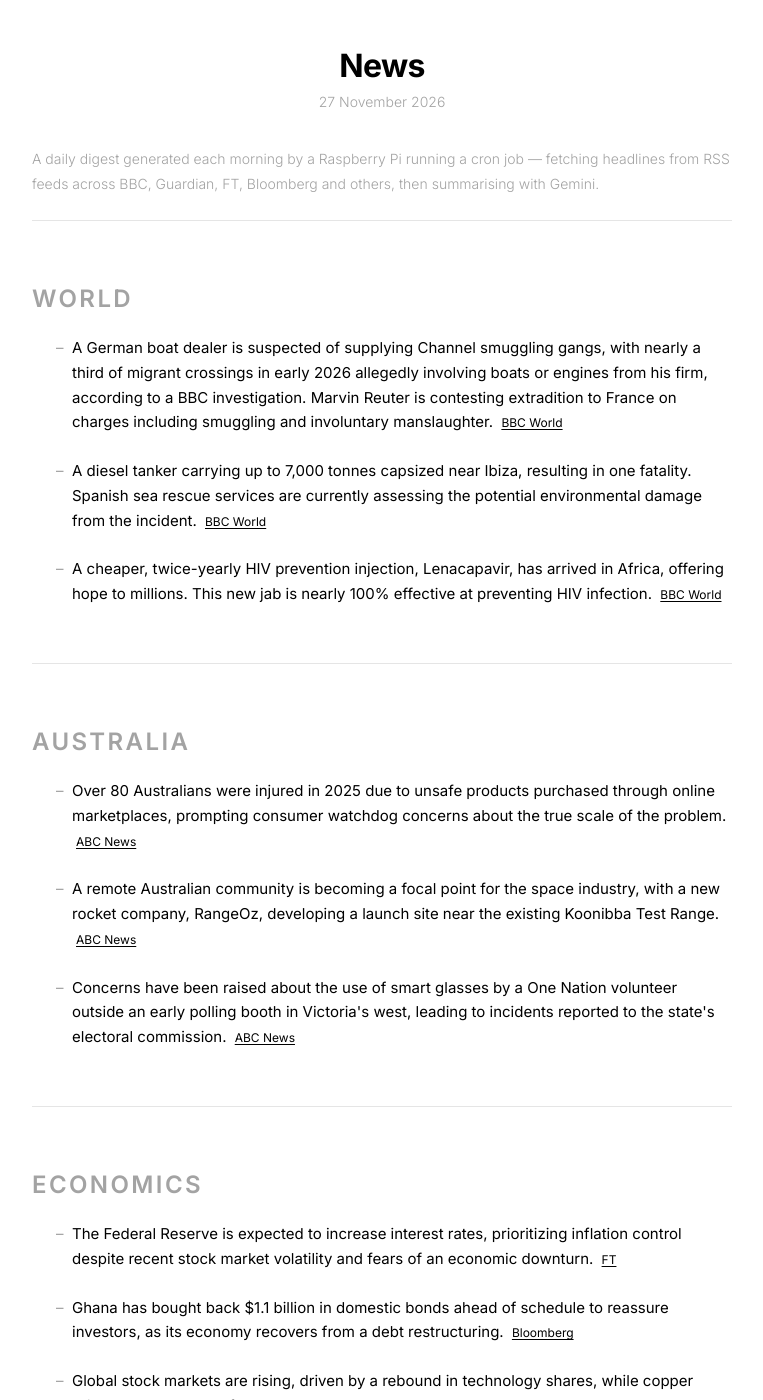
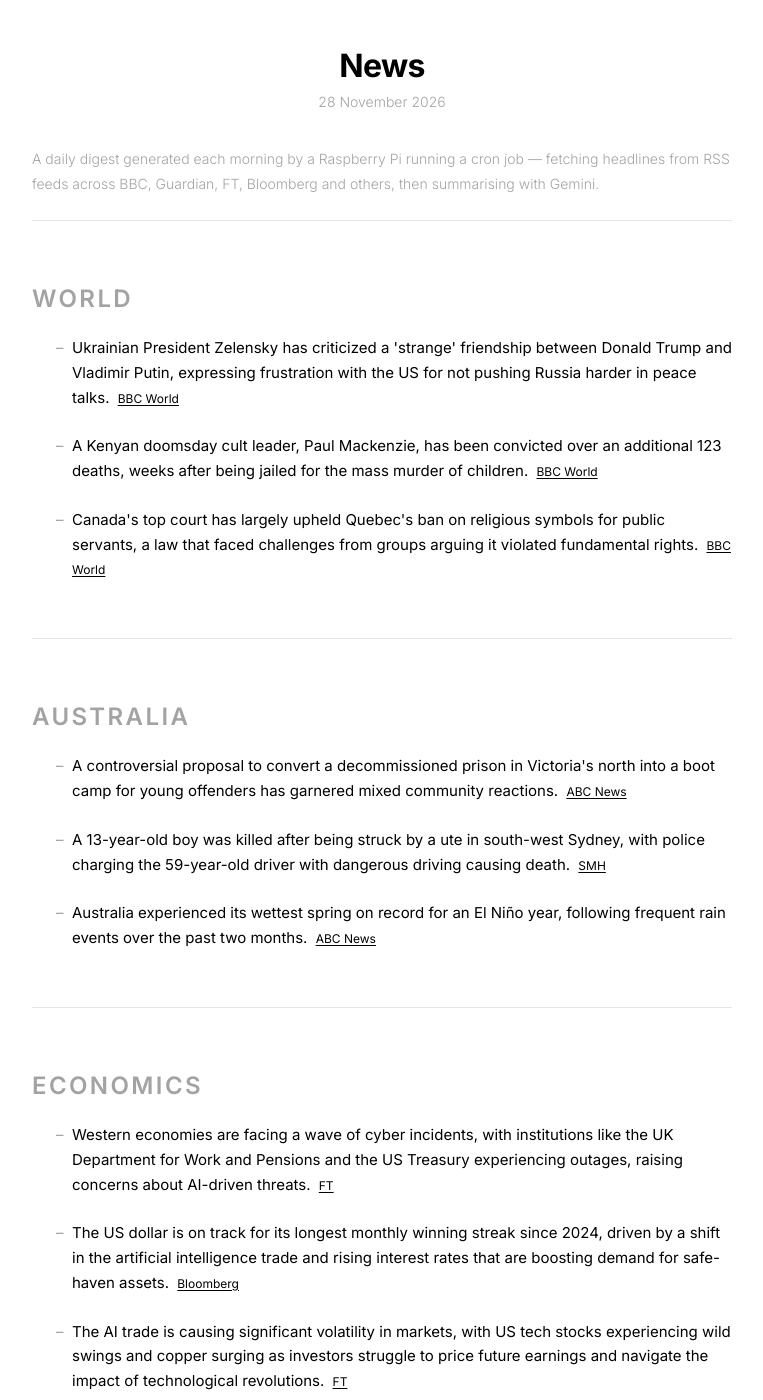
Before and after one commit to s-jac/s-jac.github.io, a Jekyll site: the page built from projects/news.html, in a window 1280 px wide and 1400 px high. Shown: the whole window, without its empty margins (258-1021 px from the left). Built offline with Jekyll 4.4.1, drawn with Linux system fonts in a browser that asks for light colours; some of the changed text lies outside the part shown.

Commit message:
daily news update 28 November 2026

```diff
--- a/_data/news.json
+++ b/_data/news.json
@@ -1,22 +1,22 @@
 {
-  "date": "27 November 2026",
-  "generated_at": "2026-11-26T20:01:41.751181+00:00",
+  "date": "28 November 2026",
+  "generated_at": "2026-11-27T20:00:49.079280+00:00",
   "sections": [
     {
       "heading": "World",
       "bullets": [
         {
-          "text": "A German boat dealer is suspected of supplying Channel smuggling gangs, with nearly a third of migrant crossings in early 2026 allegedly involving boats or engines from his firm, according to a BBC investigation. Marvin Reuter is contesting extradition to France on charges including smuggling and involuntary manslaughter.",
+          "text": "Ukrainian President Zelensky has criticized a 'strange' friendship between Donald Trump and Vladimir Putin, expressing frustration with the US for not pushing Russia harder in peace talks.",
           "source": "BBC World",
           "url": "https://www.bbc.com/news/world"
         },
         {
-          "text": "A diesel tanker carrying up to 7,000 tonnes capsized near Ibiza, resulting in one fatality. Spanish sea rescue services are currently assessing the potential environmental damage from the incident.",
+          "text": "A Kenyan doomsday cult leader, Paul Mackenzie, has been convicted over an additional 123 deaths, weeks after being jailed for the mass murder of children.",
           "source": "BBC World",
           "url": "https://www.bbc.com/news/world"
         },
         {
-          "text": "A cheaper, twice-yearly HIV prevention injection, Lenacapavir, has arrived in Africa, offering hope to millions. This new jab is nearly 100% effective at preventing HIV infection.",
+          "text": "Canada's top court has largely upheld Quebec's ban on religious symbols for public servants, a law that faced challenges from groups arguing it violated fundamental rights.",
           "source": "BBC World",
           "url": "https://www.bbc.com/news/world"
         }
@@ -26,17 +26,17 @@
       "heading": "Australia",
       "bullets": [
         {
-          "text": "Over 80 Australians were injured in 2025 due to unsafe products purchased through online marketplaces, prompting consumer watchdog concerns about the true scale of the problem.",
+          "text": "A controversial proposal to convert a decommissioned prison in Victoria's north into a boot camp for young offenders has garnered mixed community reactions.",
           "source": "ABC News",
           "url": "https://www.abc.net.au/news"
         },
         {
-          "text": "A remote Australian community is becoming a focal point for the space industry, with a new rocket company, RangeOz, developing a launch site near the existing Koonibba Test Range.",
-          "source": "ABC News",
-          "url": "https://www.abc.net.au/news"
+          "text": "A 13-year-old boy was killed after being struck by a ute in south-west Sydney, with police charging the 59-year-old driver with dangerous driving causing death.",
+          "source": "SMH",
+          "url": "https://www.smh.com.au"
         },
         {
-          "text": "Concerns have been raised about the use of smart glasses by a One Nation volunteer outside an early polling booth in Victoria's west, leading to incidents reported to the state's electoral commission.",
+          "text": "Australia experienced its wettest spring on record for an El Niño year, following frequent rain events over the past two months.",
           "source": "ABC News",
           "url": "https://www.abc.net.au/news"
         }
@@ -46,19 +46,19 @@
       "heading": "Economics",
       "bullets": [
         {
-          "text": "The Federal Reserve is expected to increase interest rates, prioritizing inflation control despite recent stock market volatility and fears of an economic downturn.",
+          "text": "Western economies are facing a wave of cyber incidents, with institutions like the UK Department for Work and Pensions and the US Treasury experiencing outages, raising concerns about AI-driven threats.",
           "source": "FT",
           "url": "https://www.ft.com"
         },
         {
-          "text": "Ghana has bought back $1.1 billion in domestic bonds ahead of schedule to reassure investors, as its economy recovers from a debt restructuring.",
+          "text": "The US dollar is on track for its longest monthly winning streak since 2024, driven by a shift in the artificial intelligence trade and rising interest rates that are boosting demand for safe-haven assets.",
           "source": "Bloomberg",
           "url": "https://www.bloomberg.com/markets"
         },
         {
-          "text": "Global stock markets are rising, driven by a rebound in technology shares, while copper prices also recovered from an 11-month low.",
-          "source": "Bloomberg",
-          "url": "https://www.bloomberg.com/markets"
+          "text": "The AI trade is causing significant volatility in markets, with US tech stocks experiencing wild swings and copper surging as investors struggle to price future earnings and navigate the impact of technological revolutions.",
+          "source": "FT",
+          "url": "https://www.ft.com"
         }
       ]
     }
```
